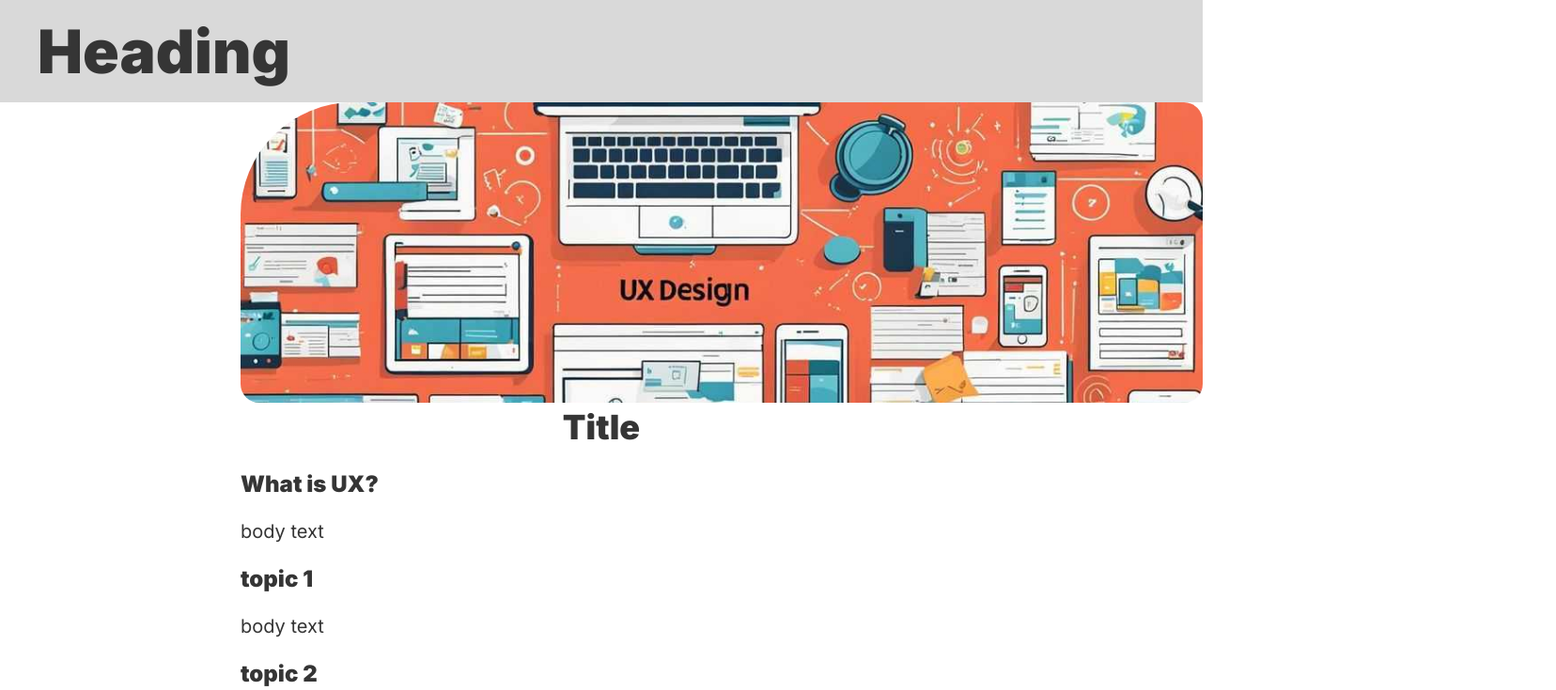
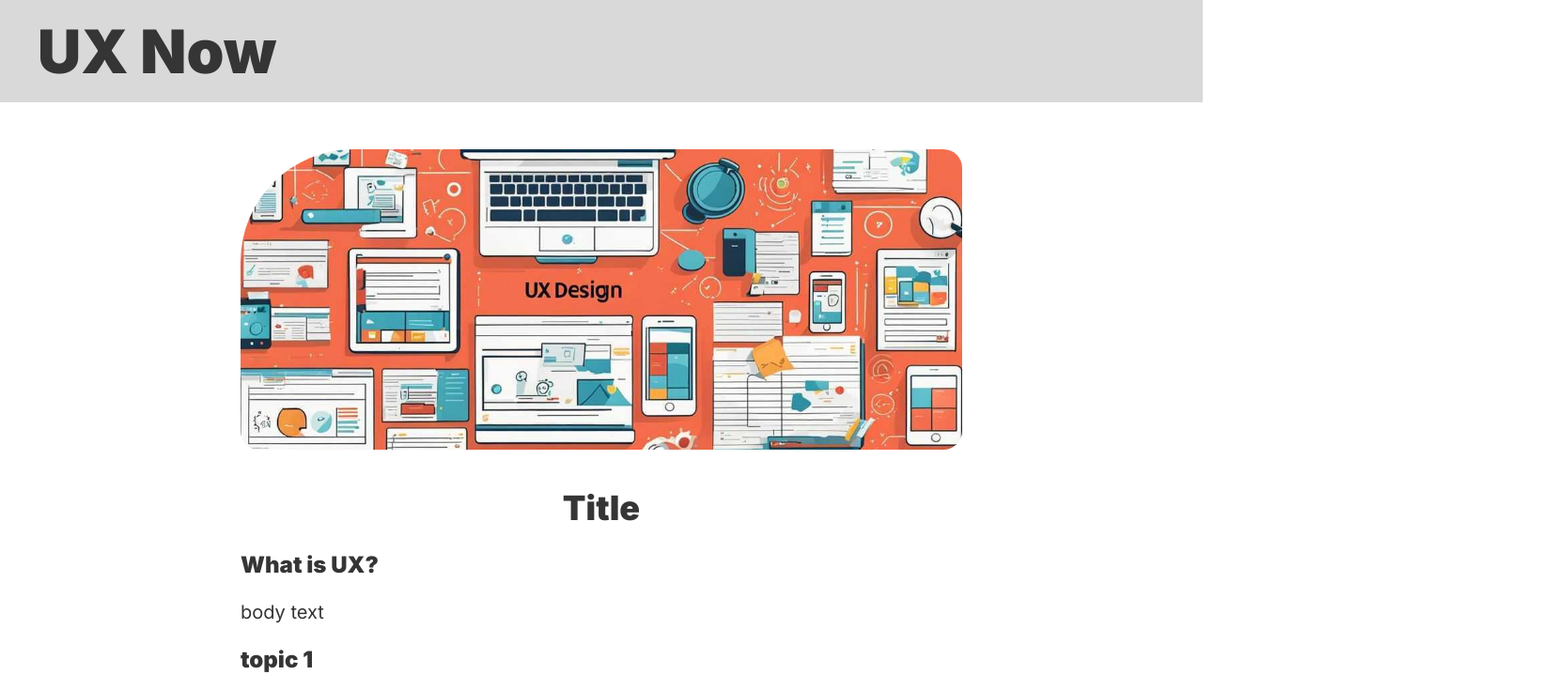
Before and after one commit to joseph-designs/Challenge-5, a plain HTML site: page index.html in a window 1280 px wide. Shown: the top 735 px of the page at 94% size, 1656 px wide, since content can reach past the window. Drawn offline with Linux system fonts and the light colour scheme.

Commit message:
html + CSS

```diff
--- a/index.html
+++ b/index.html
@@ -4,12 +4,12 @@
     <meta charset="UTF-8">
     <meta name="viewport" content="width=device-width, initial-scale=1.0">
     <meta http-equiv="X-UA-Compatible" content="ie=edge">
-    <title>Title</title>
+    <title>UX Now Blog</title>
     <link rel="stylesheet" href="screen.css">
   </head>
   <body>
     <div id="header">
-      <h1>Heading</h1>
+      <h1>UX Now</h1>
     </div>
     <img class="header-image" alt="Images with note pads, tablets, phones, computers and the words UX Design in the middle of it all" src="UX-Design-nightcafe.jpg">
 
--- a/screen.css
+++ b/screen.css
@@ -11,17 +11,18 @@ h1 {
     margin: 10px 40px;
 }
 .header-image{
-
+    display: block;
+    margin-right: auto;
+    margin-left: auto;
+    margin-top: 50px;
+    margin-bottom: 40px;
     max-height: 320px;
-    margin-left: 20%;
-    margin-right: 20%;
-    align-items: center;
-    max-height: 320px;
-    min-width: 80%;
+    width: 60%;
     object-fit:cover;
     object-position: 30% 0%;
     border-radius: 120px 20px 20px 20px
 }
+
 
 #header {
     background-color: #D9D9D9;
@@ -52,7 +53,7 @@ p {
 
 .body-image {
     align-items: center;
-
+    width: 100%;
 }
 
 .source {
```
